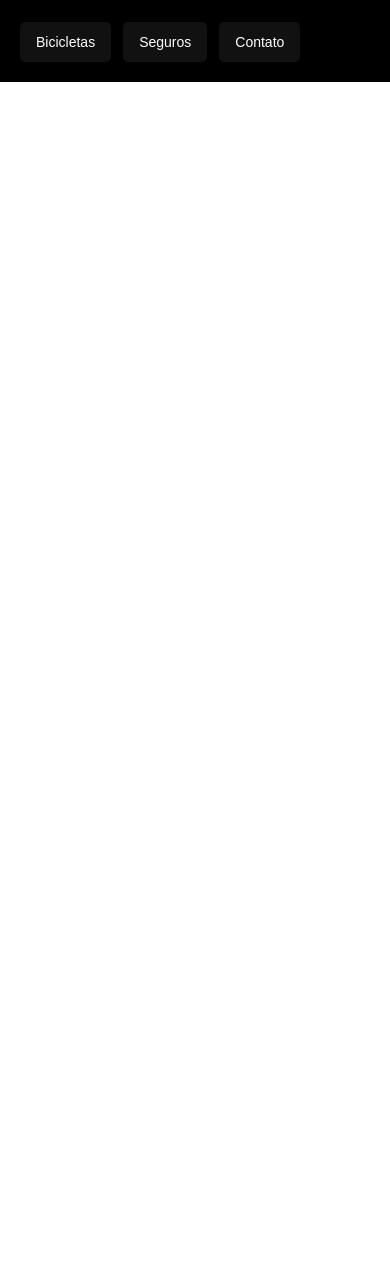
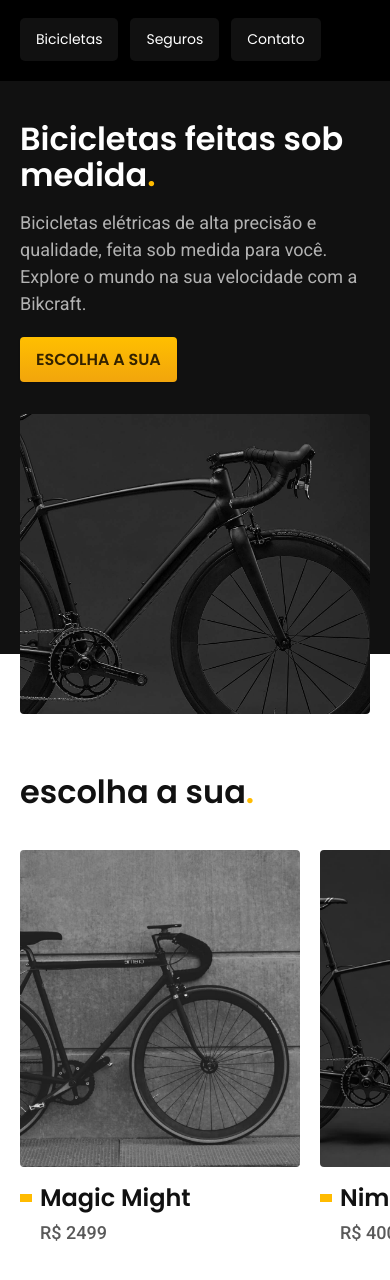
Before and after one commit to RaphaelBaccega/bikcraft, a plain HTML site: page index.html in a window 390 px wide. Shown: the part 54-1334 px from the top of the page. Before the commit the page ends 844 px from the top, so only its background shows below. Drawn offline with Linux system fonts and the light colour scheme.

Commit message:
adicionando o css

```diff
--- /dev/null
+++ b/css/bicicletas/bicicletas-lista.css
@@ -0,0 +1,69 @@
+.bicicletas-lista {
+  padding-top: 60px;
+  padding-bottom: 120px;
+}
+
+.bicicletas-lista h2 {
+  margin-bottom: 40px;
+  max-width: 1200px;
+  padding: 0 20px;
+  margin-left: auto;
+  margin-right: auto;
+}
+
+.bicicletas-lista ul {
+  display: flex;
+  gap: 40px;
+  padding: 0 20px 20px 20px;
+  max-width: 1400px;
+  margin-left: auto;
+  margin-right: auto;
+  overflow-x: auto;
+}
+
+.bicicletas-lista li {
+  flex: 1;
+  min-width: 280px;
+}
+
+.bicicletas-lista a {
+  display: block;
+}
+
+.bicicletas-lista img {
+  margin-bottom: 16px;
+}
+
+.bicicletas-lista h3 {
+  margin-bottom: 8px;
+  display: flex;
+  align-items: center;
+}
+
+.bicicletas-lista h3::before {
+  content: "";
+  background-color: var(--cor-p1);
+  height: 8px;
+  width: 12px;
+  display: inline-block;
+  margin-right: 8px;
+  transition: width 0.2s;
+}
+
+.bicicletas-lista a:hover h3::before {
+  width: 24px;
+}
+
+.bicicletas-lista li span {
+  padding-left: 20px;
+}
+
+@media (max-width: 800px) {
+  .bicicletas-lista {
+    padding-bottom: 60px;
+  }
+
+  .bicicletas-lista ul {
+    gap: 20px;
+  }
+}
--- /dev/null
+++ b/css/global/global.css
@@ -0,0 +1,29 @@
+* {
+  margin: 0;
+  padding: 0;
+  box-sizing: border-box;
+}
+
+body {
+  padding-bottom: 600px;
+  font-family: "Arial", sans-serif;
+  color: #111;
+}
+
+ul {
+  list-style: none;
+}
+
+a {
+  text-decoration: none;
+  color: inherit;
+}
+
+img {
+  max-width: 100%;
+  display: block;
+}
+
+img[src$=".jpg"]{
+  border-radius: 4px;
+}
--- /dev/null
+++ b/css/global/header.css
@@ -0,0 +1,72 @@
+.header-bg {
+    background-color: var(--cor-12);
+  }
+
+  .header {
+    display: flex;
+    justify-content: space-between;
+    align-items: center;
+    padding: 20px;
+    max-width: 1200px;
+    margin: 0 auto;
+    flex-wrap: wrap;
+    gap: 20px;
+  }
+
+  .header-menu {
+    display: flex;
+    flex-wrap: wrap;
+    gap: 40px;
+  }
+
+  .header-menu a {
+    padding: 16px 0;
+    display: inline-block;
+    position: relative;
+  }
+
+  .header-menu a::after {
+    content: "";
+    display: block;
+    width: 0;
+    height: 2px;
+    background-color: var(--cor-0);
+    margin-top: 4px;
+    transition: 0.3s;
+    position: absolute;
+  }
+
+  .header a:hover::after {
+    width: 100%;
+  }
+
+  @media (max-width: 800px) {
+      .header-menu {
+        gap: 20px;
+      }
+
+      .header-menu a {
+        background-color: var(--cor-11);
+        padding: 12px 16px;
+        border-radius: 5px;
+      }
+
+      .header-menu a:hover {
+        background-color: var(--cor-10);
+      }
+
+      .header a::after {
+        display: none;
+      }
+    }
+
+    @media (max-width: 600px) {
+      .header-menu {
+        gap: 12px;
+      }
+
+      .header-menu a {
+        gap: 8px 12px;
+        font-size: 0.875rem;
+      }
+    }
--- /dev/null
+++ b/css/home/introducao.css
@@ -0,0 +1,62 @@
+.introducao-bg {
+    background-color: var(--cor-12);
+    box-shadow: inset 0 -120px var(--cor-0);
+  }
+
+  .introducao {
+    display: grid;
+    grid-template-columns: 1fr 1fr;
+    gap: 0 40px;
+    max-width: 1200px;
+    padding: 0 20px;
+    margin: 0 auto;
+  }
+
+  .introducao-conteudo {
+    align-self: flex-end;
+    padding-bottom: 200px;
+  }
+
+  .introducao h1 {
+    margin-bottom: 32px;
+  }
+
+  .introducao p {
+    margin-bottom: 20px;
+  }
+
+  .introducao h1 span {
+    color: #fb0;
+  }
+
+  .introducao img {
+    height: 100%;
+    object-fit: cover;
+    border-radius: 4px;
+  }
+
+  @media (max-width: 800px) {
+    .introducao-bg {
+      background-color: var(--cor-11);
+      padding-top: 40px;
+      box-shadow: inset 0 -60px var(--cor-0);
+    }
+
+    .introducao {
+      grid-template-columns: 1fr;
+      gap: 32px;
+    }
+
+    .introducao-conteudo {
+      padding-bottom: 0;
+    }
+
+    .introducao h1 {
+      margin-bottom: 16px;
+    }
+
+    .introducao img {
+      height: 300px;
+      width: 100%;
+    }
+}
--- a/css/style.css
+++ b/css/style.css
@@ -1,94 +1,14 @@
-* {
-  margin: 0;
-  padding: 0;
-  box-sizing: border-box;
-}
+@import "./global/header.css";
+@import "./utilidades/tipografia.css";
+@import "./utilidades/cores.css";
 
-body{
-    font-family: 'Arial', sans-serif;
-}
+@import "./global/global.css";
 
-.header-bg {
-  background-color: #000;
-}
+/* home */
+@import "./home/introducao.css";
 
-ul{
-    list-style: none;
-}
+/* utilidades */
+@import "./utilidades/componentes.css";
 
-a{
-    text-decoration: none;
-}
-
-.header{
-    display: flex;
-    justify-content: space-between;
-    align-items: center;
-    padding: 20px;
-    max-width: 1200px;
-    margin: 0 auto;
-    flex-wrap: wrap;
-    gap: 20px;
-}
-
-.header-menu{
-    display: flex;
-    flex-wrap: wrap;
-    gap: 40px;
-}
-
-.header-menu a{
-    padding: 16px 0;
-    color: #fff;
-    display: inline-block;
-    font-size: 1.125rem;
-    border-radius: 5px;
-    position: relative;
-
-}
-
-.header-menu a::after{
-    content: '';
-    display: block;
-    width: 0;
-    height: 2px;
-    background-color: #fff;
-    margin-top: 4px;
-    transition: 0.3s;
-    position: absolute;
-}
-
-.header a:hover::after{
-    width: 100%;
-}
-
-@media (max-width: 800px){
-    .header-menu{
-        gap: 20px;
-    }
-
-    .header-menu a{
-        background-color: #111;
-        padding: 12px 16px;
-        border-radius: 5px;
-    }
-
-    .header-menu a:hover{
-        background-color: #2e2e2e;
-    }
-
-    .header a::after{
-        display: none;
-    }
-}
-
-@media (max-width: 600px){
-    .header-menu{
-        gap: 12px;
-    }
-
-    .header-menu a{
-        gap: 8px 12px;
-        font-size: .875rem;
-    }
-}
+/* bicicletas */
+@import "./bicicletas/bicicletas-lista.css";
--- /dev/null
+++ b/css/utilidades/componentes.css
@@ -0,0 +1,21 @@
+.botao {
+  display: inline-block;
+  padding: 16px 32px;
+  background: linear-gradient(#ffbf00, #f2a50c);
+  border-radius: 4px;
+  box-shadow: 0 1px 2px rgba(0, 0, 0, 0.1);
+  text-transform: uppercase;
+  color: var(--cor-p5);
+  font: 600 1.125rem/1.35 "Poppins", sans-serif;
+}
+
+.botao:hover {
+  background: linear-gradient(#ffb60d, #e59317);
+}
+
+@media (max-width: 600px) {
+  .botao {
+    padding: 12px 16px;
+    font-size: 1rem;
+  }
+}
--- /dev/null
+++ b/css/utilidades/cores.css
@@ -0,0 +1,93 @@
+:root{
+    --cor-0: #fff;
+    --cor-1: #f7f7f7;
+    --cor-2: #ededed;
+    --cor-3: #dedede;
+    --cor-4: #ccc;
+    --cor-5: #b2b2b2;
+    --cor-6: #9c9c9c;
+    --cor-7: #717171;
+    --cor-8: #595959;
+    --cor-9: #404040;
+    --cor-10: #2e2e2e;
+    --cor-11: #111;
+    --cor-12: #000;
+
+    --cor-p1: #fb0;
+    --cor-p2: #e4a30b;
+    --cor-p3: #a66f00;
+    --cor-p4: #640;
+    --cor-p5: #320;
+}
+
+.cor-0{
+    color: var(--cor-0);
+}
+
+.cor-1{
+    color: var(--cor-1);
+}
+
+.cor-2{
+    color: var(--cor-2);
+}
+
+.cor-3{
+    color: var(--cor-3);
+}
+
+.cor-4{
+    color: var(--cor-4);
+}
+
+.cor-5{
+    color: var(--cor-5);
+}
+
+.cor-6{
+    color: var(--cor-6);
+}
+
+.cor-7{
+    color: var(--cor-7);
+}
+
+.cor-8{
+    color: var(--cor-8);
+}
+
+.cor-9{
+    color: var(--cor-9);
+}
+
+.cor-10{
+    color: var(--cor-10);
+}
+
+.cor-11{
+    color: var(--cor-11);
+}
+
+.cor-12{
+    color: var(--cor-12);
+}
+
+.cor-p1{
+    color: var(--cor-p1);
+}
+
+.cor-p2{
+
+    color: var(--cor-p2);
+}
+.cor-p3{
+    color: var(--cor-p3);
+}
+
+.cor-p4{
+    color: var(--cor-p4);
+}
+
+.cor-p5{
+    color: var(--cor-p5);
+}
--- /dev/null
+++ b/css/utilidades/tipografia.css
@@ -0,0 +1,75 @@
+.font-1-xs {
+  font: 400 0.75rem/1.35 "Poppins", sans-serif;
+}
+
+.font-2-xs {
+  font: 400 0.875rem/1.43 "Roboto", sans-serif;
+}
+
+.font-1-s {
+  font: 400 1rem/1.5 "Poppins", sans-serif;
+}
+
+.font-2-s {
+  font: 400 1rem/1.5 "Roboto", sans-serif;
+}
+
+.font-1-m,
+.font-1-m-b {
+  font: 500 1.125rem/1.35 "Poppins", sans-serif;
+}
+
+.font-1-m-b {
+  font-weight: 600;
+}
+
+.font-2-m {
+  font: 500 1.125rem/1.35 "Roboto", sans-serif;
+}
+
+.font-1-l {
+  font: 400 1.5rem/1.5 "Poppins", sans-serif;
+}
+
+.font-2-l,
+.font-2-l-b {
+  font: 400 1.5rem/1.5 "Roboto", sans-serif;
+}
+
+.font-2-l-b {
+  font-weight: 500;
+  letter-spacing: 0.015em;
+  text-transform: uppercase;
+}
+
+.font-1-xl {
+  font: 600 2rem/1.25 "Poppins", sans-serif;
+}
+
+.font-2-xl {
+  font: 500 2rem/1.25 "Roboto", sans-serif;
+}
+
+.font-1-xxl {
+  font: 600 4rem/1.125 "Poppins", sans-serif;
+}
+
+@media (max-width: 1200px) {
+  .font-1-xxl {
+    font-size: 3rem;
+  }
+
+  .font-2-l, .font-2-l-b {
+    font-size: 1.125rem;
+  }
+}
+
+@media (max-width: 800px){
+    .font-1-xxl{
+        font-size: 2rem;
+    }
+
+    .font-1-xl, .font-2-xl{
+        font-size: 1.5rem;
+    }
+}
--- a/index.html
+++ b/index.html
@@ -7,6 +7,10 @@
     <meta name="description"
         content="Bicicletas elétricas de alta precisão e qualidade, feita sob medida para o cliente.">
     <meta name="viewport" content="width=device-width, initial-scale=1.0">
+    <link rel="preconnect" href="https://fonts.googleapis.com">
+    <link rel="preconnect" href="https://fonts.gstatic.com" crossorigin>
+    <link href="https://fonts.googleapis.com/css2?family=Poppins:wght@400;600&family=Roboto:wght@400;500&display=swap"
+        rel="stylesheet">
     <link rel="stylesheet" href="css/style.css">
     <title>Bikcraft - Bicicleta Elétrica</title>
 </head>
@@ -19,7 +23,7 @@
             </a>
 
             <nav aria-label="primária">
-                <ul class="header-menu">
+                <ul class="header-menu font-1-m cor-0">
                     <li><a href="./bicicletas.html">Bicicletas</a></li>
                     <li><a href="./seguros.html">Seguros</a></li>
                     <li><a href="./contato.html">Contato</a></li>
@@ -27,6 +31,50 @@
             </nav>
         </div>
     </header>
+
+    <main class="introducao-bg">
+        <div class="introducao">
+            <div class="introducao-conteudo">
+                <h1 class="font-1-xxl cor-0">Bicicletas feitas sob medida<span>.</span></h1>
+                <p class="font-2-l cor-5">Bicicletas elétricas de alta precisão e qualidade, feita sob medida para você.
+                    Explore o mundo na sua
+                    velocidade com a Bikcraft.</p>
+                <a class="botao" href="./bicicletas.html">Escolha a sua</a>
+            </div>
+
+            <div class="introducao-imagem">
+                <img src="./img/fotos/introducao.jpg" alt="Bicicleta elétrica preta.">
+            </div>
+        </div>
+    </main>
+
+    <article class="bicicletas-lista">
+        <h2 class="font-1-xxl">escolha a sua<span class="cor-p1">.</span></h2>
+
+        <ul>
+            <li>
+                <a href="./bicicletas/magic.html">
+                    <img src="./img/bicicletas/magic-home.jpg" alt="Bicicleta">
+                    <h3 class="font-1-xl">Magic Might</h3>
+                    <span class="font-2-m cor-8">R$ 2499</span>
+                </a>
+            </li>
+            <li>
+                <a href="./bicicletas/nimbus.html">
+                    <img src="./img/bicicletas/nimbus-home.jpg" alt="Bicicleta">
+                    <h3 class="font-1-xl">Nimbus Stark</h3>
+                    <span class="font-2-m cor-8">R$ 4000</span>
+                </a>
+            </li>
+            <li>
+                <a href="./bicicletas/nebula.html">
+                    <img src="./img/bicicletas/nebula-home.jpg" alt="Bicicleta">
+                    <h3 class="font-1-xl">Nebula Cosmic</h3>
+                    <span class="font-2-m cor-8">R$ 3999</span>
+                </a>
+            </li>
+        </ul>
+    </article>
 </body>
 
 </html>
```
